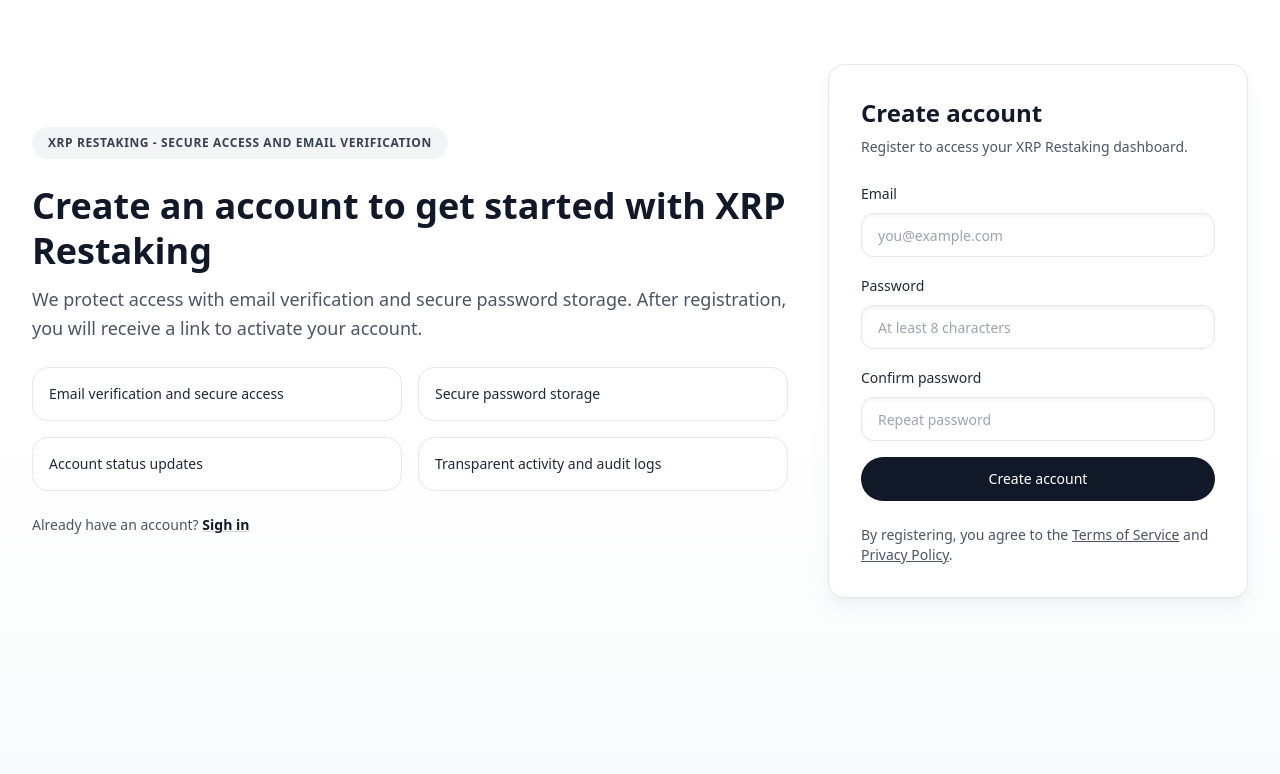
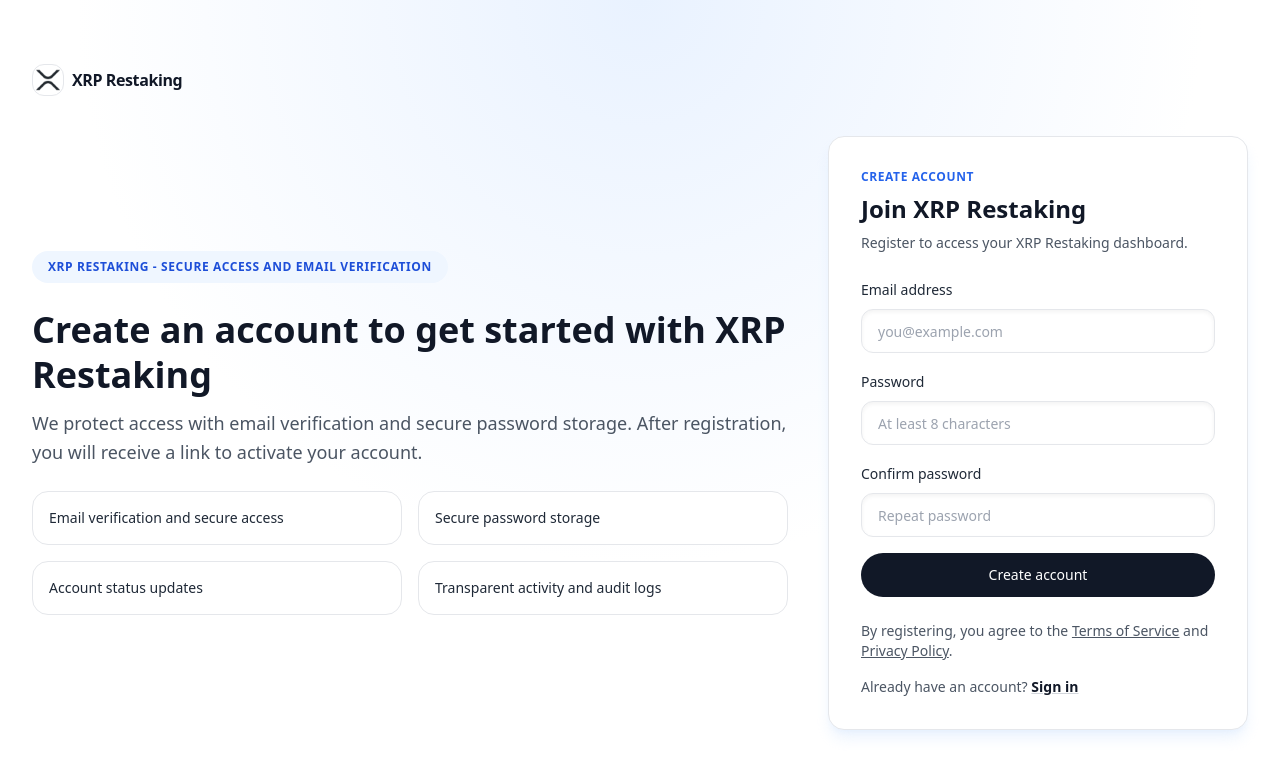
Before and after one commit to glebbashlakov0-ship-it/XRP-end, a Next.js app: page /register in a window 1280 px wide. Shown: the top 774 px of the page. Built offline with nearby package versions, Linux system fonts and the light colour scheme.

Commit message:
Add files via upload

```diff
--- a/src/app/login/page.tsx
+++ b/src/app/login/page.tsx
@@ -169,7 +169,7 @@
             <input type="hidden" name="next" value={next} />
           </form>
 
-            <div className="mt-6 text-sm text-gray-600 hidden md:block">
+          <div className="mt-6 text-sm text-gray-600">
             By signing in, you agree to the{" "}
             <Link className="underline" href="/terms">Terms of Service</Link> and{" "}
             <Link className="underline" href="/privacy">Privacy Policy</Link>.
--- a/src/app/register/page.tsx
+++ b/src/app/register/page.tsx
@@ -6,6 +6,7 @@
 import Button from "@/components/ui/Button";
 import Card from "@/components/ui/Card";
 import Container from "@/components/ui/Container";
+import LogoMark from "@/components/ui/LogoMark";
 
 export default function RegisterPage() {
   const [email, setEmail] = useState("");
@@ -52,10 +53,14 @@
 
   if (status === "sent") {
     return (
-      <div className="min-h-screen bg-gradient-to-b from-white via-white to-gray-50">
-        <Container className="py-16">
-          <div className="max-w-2xl">
-            <Card className="p-8">
+      <div className="min-h-screen bg-white bg-[radial-gradient(circle_at_top,_#e9f2ff,_transparent_55%)]">
+        <Container className="py-10 lg:py-16">
+          <div className="flex items-center justify-center lg:justify-start">
+            <LogoMark />
+          </div>
+
+          <div className="mt-10 max-w-2xl">
+            <Card className="p-8 shadow-lg shadow-blue-100/60">
               <div className="flex items-center justify-between gap-4">
                 <div>
                   <p className="text-sm font-medium text-gray-500">Almost done</p>
@@ -109,7 +114,7 @@
               </Button>
 
               <Link href="/login" className="mt-4 inline-flex text-sm text-gray-700 hover:text-gray-900">
-                Already have an account? Sigh in
+                Already have an account? Sign in
               </Link>
             </Card>
           </div>
@@ -119,11 +124,15 @@
   }
 
   return (
-    <div className="min-h-screen bg-gradient-to-b from-white via-white to-gray-50">
-      <Container className="py-16">
-        <div className="grid gap-10 lg:grid-cols-[1fr,420px] lg:items-center">
-          <div className="space-y-6">
-            <p className="inline-flex items-center rounded-full bg-gray-100 px-4 py-2 text-xs font-semibold uppercase tracking-wider text-gray-700">
+    <div className="min-h-screen bg-white bg-[radial-gradient(circle_at_top,_#e9f2ff,_transparent_55%)]">
+      <Container className="py-10 lg:py-16">
+        <div className="flex items-center justify-center lg:justify-start">
+          <LogoMark />
+        </div>
+
+        <div className="mt-10 grid gap-10 lg:grid-cols-[1fr,420px] lg:items-center">
+          <div className="hidden lg:block space-y-6">
+            <p className="inline-flex items-center rounded-full bg-blue-50 px-4 py-2 text-xs font-semibold uppercase tracking-wider text-blue-700">
               XRP Restaking - secure access and email verification
             </p>
             <div className="space-y-3">
@@ -151,18 +160,12 @@
                 </div>
               ))}
             </div>
-
-            <div className="text-sm text-gray-600">
-              Already have an account?{" "}
-              <Link href="/login" className="font-semibold text-gray-900 underline decoration-gray-300 hover:decoration-gray-900">
-                Sigh in
-              </Link>
-            </div>
           </div>
 
-          <Card className="p-7 shadow-lg shadow-gray-200/50">
+          <Card className="p-7 shadow-lg shadow-blue-100/60">
             <div className="mb-6 space-y-2">
-              <h2 className="text-2xl font-semibold">Create account</h2>
+              <p className="text-xs font-semibold uppercase tracking-wider text-blue-600">Create account</p>
+              <h2 className="text-2xl font-semibold text-gray-900">Join XRP Restaking</h2>
               <p className="text-sm text-gray-600">
                 Register to access your XRP Restaking dashboard.
               </p>
@@ -171,11 +174,11 @@
             <form onSubmit={onSubmit} className="space-y-4">
               <div className="space-y-2">
                 <label className="text-sm font-medium text-gray-800" htmlFor="email">
-                  Email
+                  Email address
                 </label>
                 <input
                   id="email"
-                  className="h-11 w-full rounded-xl border border-gray-200 bg-white px-4 text-sm shadow-inner focus:border-gray-300 focus:outline-none focus:ring-2 focus:ring-gray-900/10"
+                  className="h-11 w-full rounded-xl border border-gray-200 bg-white px-4 text-sm shadow-inner focus:border-gray-300 focus:outline-none focus:ring-2 focus:ring-blue-500/20"
                   placeholder="you@example.com"
                   value={email}
                   onChange={(e) => setEmail(e.target.value)}
@@ -190,7 +193,7 @@
                 </label>
                 <input
                   id="password"
-                  className="h-11 w-full rounded-xl border border-gray-200 bg-white px-4 text-sm shadow-inner focus:border-gray-300 focus:outline-none focus:ring-2 focus:ring-gray-900/10"
+                  className="h-11 w-full rounded-xl border border-gray-200 bg-white px-4 text-sm shadow-inner focus:border-gray-300 focus:outline-none focus:ring-2 focus:ring-blue-500/20"
                   placeholder="At least 8 characters"
                   type="password"
                   value={p1}
@@ -205,7 +208,7 @@
                 </label>
                 <input
                   id="confirmPassword"
-                  className="h-11 w-full rounded-xl border border-gray-200 bg-white px-4 text-sm shadow-inner focus:border-gray-300 focus:outline-none focus:ring-2 focus:ring-gray-900/10"
+                  className="h-11 w-full rounded-xl border border-gray-200 bg-white px-4 text-sm shadow-inner focus:border-gray-300 focus:outline-none focus:ring-2 focus:ring-blue-500/20"
                   placeholder="Repeat password"
                   type="password"
                   value={p2}
@@ -220,7 +223,7 @@
                 </div>
               ) : null}
 
-              <Button className="w-full" type="submit">
+              <Button className="w-full bg-blue-600 text-white hover:bg-blue-500 focus:ring-blue-500/30" type="submit">
                 Create account
               </Button>
             </form>
@@ -230,6 +233,13 @@
               <Link className="underline" href="/terms">Terms of Service</Link> and{" "}
               <Link className="underline" href="/privacy">Privacy Policy</Link>.
             </div>
+
+            <div className="mt-4 text-sm text-gray-600">
+              Already have an account?{" "}
+              <Link href="/login" className="font-semibold text-gray-900 underline decoration-gray-300 hover:decoration-gray-900">
+                Sign in
+              </Link>
+            </div>
           </Card>
         </div>
       </Container>
```
Lines whose indentation alone changed are shown as unchanged.
